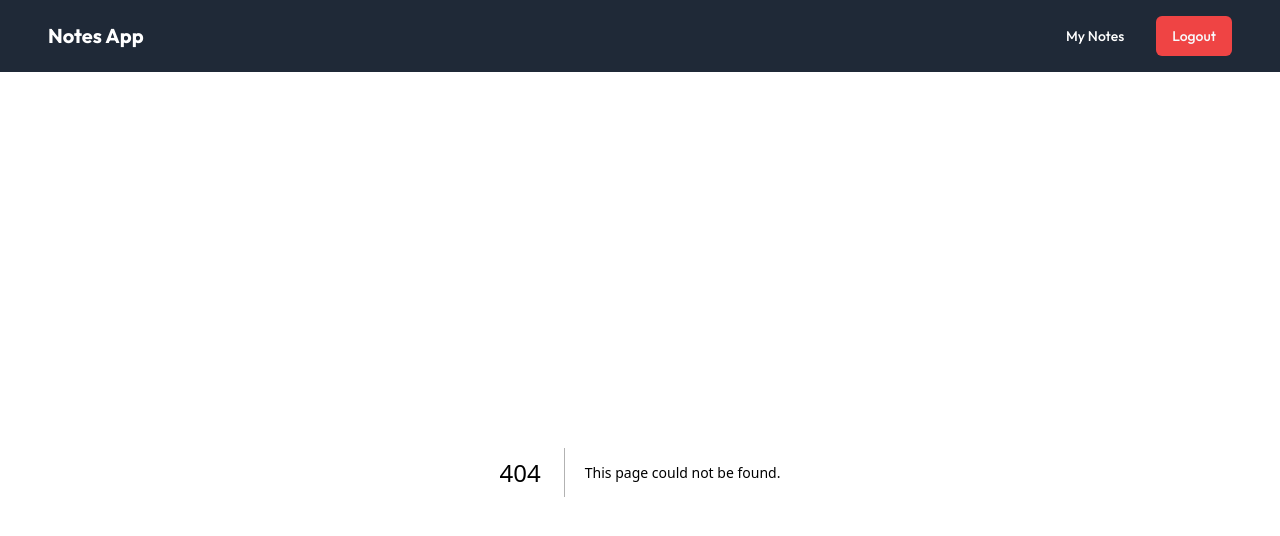
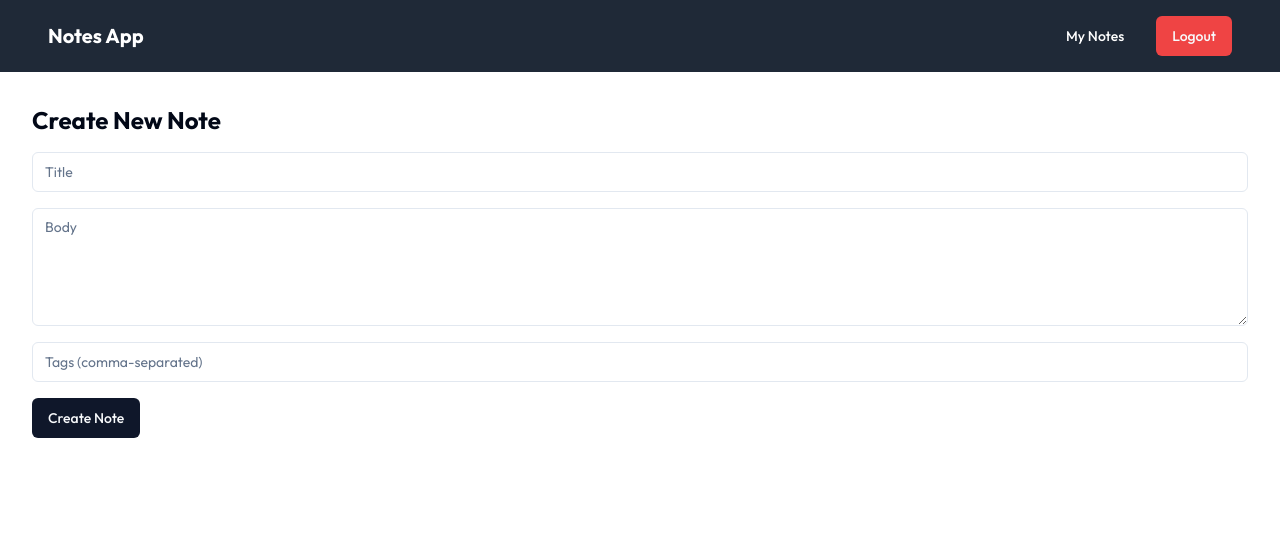
Before and after one commit to Nick-h4ck3r/permitech-assignment, a Next.js app: page /notes/new in a window 1280 px wide. Before the commit this address had no page. Shown: the top 536 px of the page. Built offline with nearby package versions, Linux system fonts and the light colour scheme.

Commit message:
feat: add new note page

```diff
--- /dev/null
+++ b/app/notes/new/page.tsx
@@ -0,0 +1,10 @@
+import { NoteForm } from "@/components/NoteForm";
+
+export default function NewNotePage() {
+  return (
+    <div className="container mx-auto mt-8">
+      <h1 className="text-2xl font-bold mb-4">Create New Note</h1>
+      <NoteForm />
+    </div>
+  );
+}
--- /dev/null
+++ b/components/NoteForm.tsx
@@ -0,0 +1,73 @@
+"use client";
+
+import { useState } from "react";
+import { useRouter } from "next/navigation";
+import { Button } from "@/components/ui/button";
+import { Input } from "@/components/ui/input";
+import { Textarea } from "@/components/ui/textarea";
+import { createNote, updateNote } from "@/lib/api";
+
+interface NoteFormProps {
+  initialData?: {
+    _id: string;
+    title: string;
+    body: string;
+    tags: string[];
+  };
+}
+
+export function NoteForm({ initialData }: NoteFormProps) {
+  const [title, setTitle] = useState(initialData?.title || "");
+  const [body, setBody] = useState(initialData?.body || "");
+  const [tags, setTags] = useState(initialData?.tags.join(", ") || "");
+  const router = useRouter();
+
+  const handleSubmit = async (e: React.FormEvent) => {
+    e.preventDefault();
+    const noteData = {
+      title,
+      body,
+      tags: tags.split(",").map((tag) => tag.trim()),
+    };
+
+    try {
+      if (initialData) {
+        await updateNote(initialData._id, noteData);
+      } else {
+        await createNote(noteData);
+      }
+      router.push("/notes");
+    } catch (error) {
+      console.error("Failed to save note:", error);
+    }
+  };
+
+  return (
+    <form
+      onSubmit={handleSubmit}
+      className="space-y-4"
+    >
+      <Input
+        type="text"
+        placeholder="Title"
+        value={title}
+        onChange={(e) => setTitle(e.target.value)}
+      />
+      <Textarea
+        placeholder="Body"
+        value={body}
+        onChange={(e) => setBody(e.target.value)}
+        rows={5}
+      />
+      <Input
+        type="text"
+        placeholder="Tags (comma-separated)"
+        value={tags}
+        onChange={(e) => setTags(e.target.value)}
+      />
+      <Button type="submit">
+        {initialData ? "Update Note" : "Create Note"}
+      </Button>
+    </form>
+  );
+}
--- /dev/null
+++ b/components/ui/textarea.tsx
@@ -0,0 +1,24 @@
+import * as React from "react"
+
+import { cn } from "@/lib/utils"
+
+export interface TextareaProps
+  extends React.TextareaHTMLAttributes<HTMLTextAreaElement> {}
+
+const Textarea = React.forwardRef<HTMLTextAreaElement, TextareaProps>(
+  ({ className, ...props }, ref) => {
+    return (
+      <textarea
+        className={cn(
+          "flex min-h-[80px] w-full rounded-md border border-input bg-background px-3 py-2 text-sm ring-offset-background placeholder:text-muted-foreground focus-visible:outline-none focus-visible:ring-2 focus-visible:ring-ring focus-visible:ring-offset-2 disabled:cursor-not-allowed disabled:opacity-50",
+          className
+        )}
+        ref={ref}
+        {...props}
+      />
+    )
+  }
+)
+Textarea.displayName = "Textarea"
+
+export { Textarea }
```
